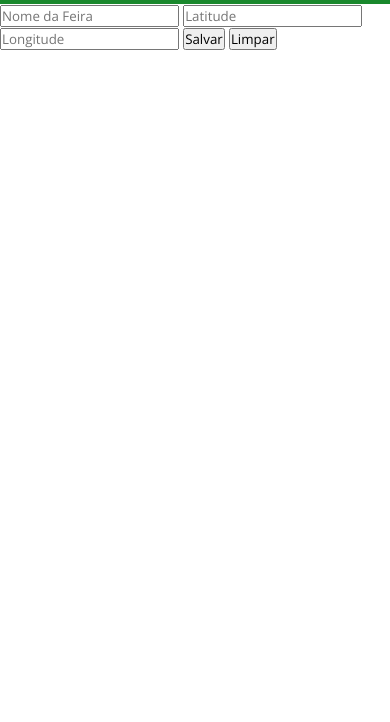
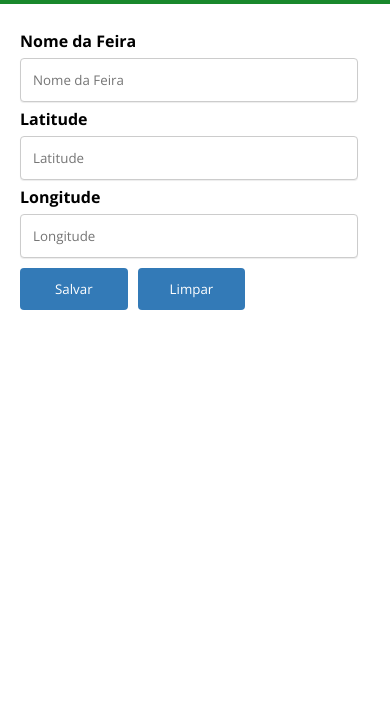
Before and after one commit to CaioHPerlin/final-ptdm, a website built with Vite: page index.html in a window 390 px wide. Shown: the part 122-844 px from the top of the page. Built offline with nearby package versions, Linux system fonts and the light colour scheme.

Commit message:
feat: add main css & responsivity
The site is also PWA in this moment.

```diff
--- a/css/style.css
+++ b/css/style.css
@@ -3,13 +3,24 @@
 *{
     margin: 0;
     padding: 0;
-    font-family: 'Open Sans', sans-serif;
+    font-family: "Open Sans", Arial, Helvetica, sans-serif;
+    color: #000000
+}
+
+html{overflow-x: hidden;}
+input::-webkit-outer-spin-button,
+input::-webkit-inner-spin-button {
+  -webkit-appearance: none;
+  margin: 0;
 }
 
 main{
+    width: 100%;
     display: flex;
     justify-content: center;
     align-items: middle;
+    background-color: white;
+    padding: 20px;
 }
 
 header{
@@ -20,5 +31,99 @@ header{
 }
 
 h1{
-    font-weight: 500;
+    color: white;
+    font-weight: bold;
 }
+
+input{
+    border: 1px solid #ccc;
+}
+
+input:focus{
+    outline: none;
+}
+
+input[type=text]{
+    width: 90%;
+    padding: 12px;
+    border: 1px solid #ccc;
+    border-radius: 4px;
+    resize: vertical;
+    box-shadow:  0 1px 1px rgba(0,0,0,.075)
+}
+
+input[type=number]{
+    width: 90%;
+    padding: 12px;
+    border: 1px solid #ccc;
+    border-radius: 4px;
+    resize: vertical;
+    box-shadow:  0 1px 1px rgba(0,0,0,.075)
+}
+
+input[type=submit]{
+    background-color: #337ab7;
+    color: white;
+    padding: 12px 35px;
+    margin-top: 10px;
+    border: none;
+    border-radius: 4px;
+    cursor: pointer;
+    float: left;
+    transition: ease-in-out .15s;
+}
+
+input[type=submit]:hover{
+    background-color: #2e6da4;
+    transition: ease-in-out .15s;
+}
+
+input[type=reset]{
+    background-color: #337ab7;
+    color: white;
+    padding: 12px 32px;
+    margin-top: 10px;
+    margin-left: 10px;
+    border: none;
+    border-radius: 4px;
+    cursor: pointer;
+    float: left;
+    transition: ease-in-out .15s;
+}
+
+input[type=reset]:hover{
+    background-color: #2e6da4;
+    transition: ease-in-out .15s;
+}
+
+.title{
+    float: left;
+    width: 50%;
+    margin-top: 6px;
+}
+
+label {
+    font-weight: bold;
+    padding: 6px 6px 6px 0;
+    display: inline-block;
+  }
+
+  .row:after {
+    content: "";
+    display: table;
+    clear: both;
+  }
+
+@media screen and (max-width: 700px) {
+    .title, input[type=text],input[type=number] {
+      width: 80%;
+      margin-top: 0;
+    }
+  }
+
+@media screen and (min-width: 412px) {
+    .title, input[type=text],input[type=number] {
+      width: 80%;
+      margin-top: 0;
+    }
+  }
--- a/index.html
+++ b/index.html
@@ -5,8 +5,9 @@
     <title>FEUNA</title>
     <link rel="icon" type="image/png" sizes="32x32" href="images/pwa-icon-512.png">
     <link rel="apple-touch-icon" href="images/pwa-icon-256.png" />
-    <meta name="viewport" content="width=device-width, initial-scale=1.0" />
+    <meta name="viewport" content="width=device-width, initial-scale=1.0, maximum-scale=1, user-scalable=no">
     <meta name="theme-color" content="#19882c" />
+    <meta http-equiv="X-UA-Compatible" content="ie=edge">
     <link rel="icon" href="favicon.ico">
     <link rel="manifest" href="./manifest.json">
     <link rel="stylesheet" href="css/style.css" />
@@ -18,9 +19,18 @@
     </header>
     <main>
       <form>
-        <input type="text" placeholder="Nome da Feira" />
-        <input type="number" placeholder="Latitude" />
-        <input type="number" placeholder="Longitude" />
+        <div class="title">
+        <label for="NomeF">Nome da Feira</label>
+        </div>
+        <input type="text" placeholder="Nome da Feira" name="nomedafeira" id="NomeF"/>
+        <div class="title">
+        <label for="latitude">Latitude</label>
+        </div>
+        <input type="number" placeholder="Latitude" id="latitude"/>
+        <div class="title">
+        <label for="longitude">Longitude</label>
+        </div>
+        <input type="number" placeholder="Longitude" id="longitude"/>
         <input type="submit" value="Salvar">
         <input type="reset" value="Limpar">
       </form>
```
Also changed, not shown: manifest.json.
